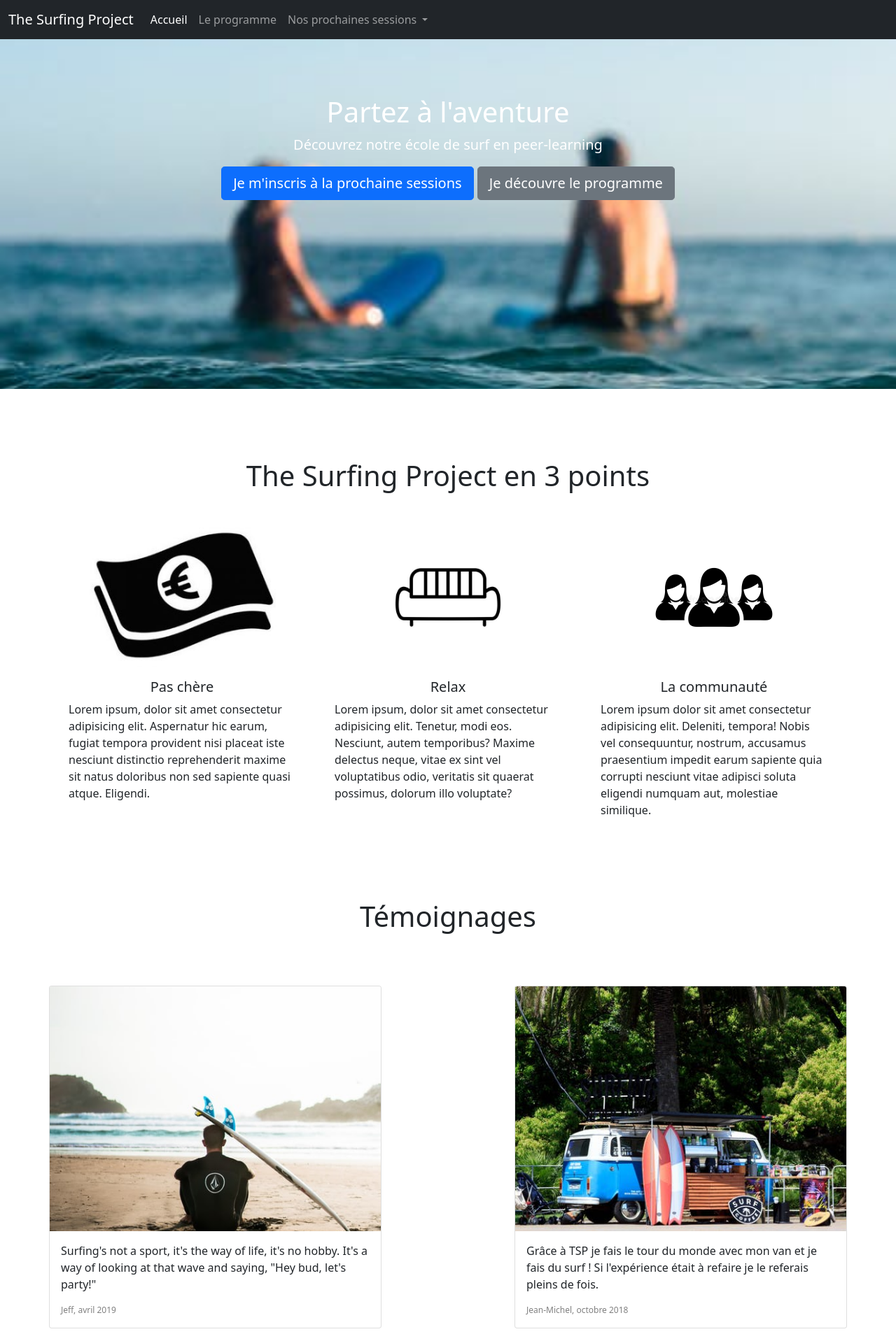
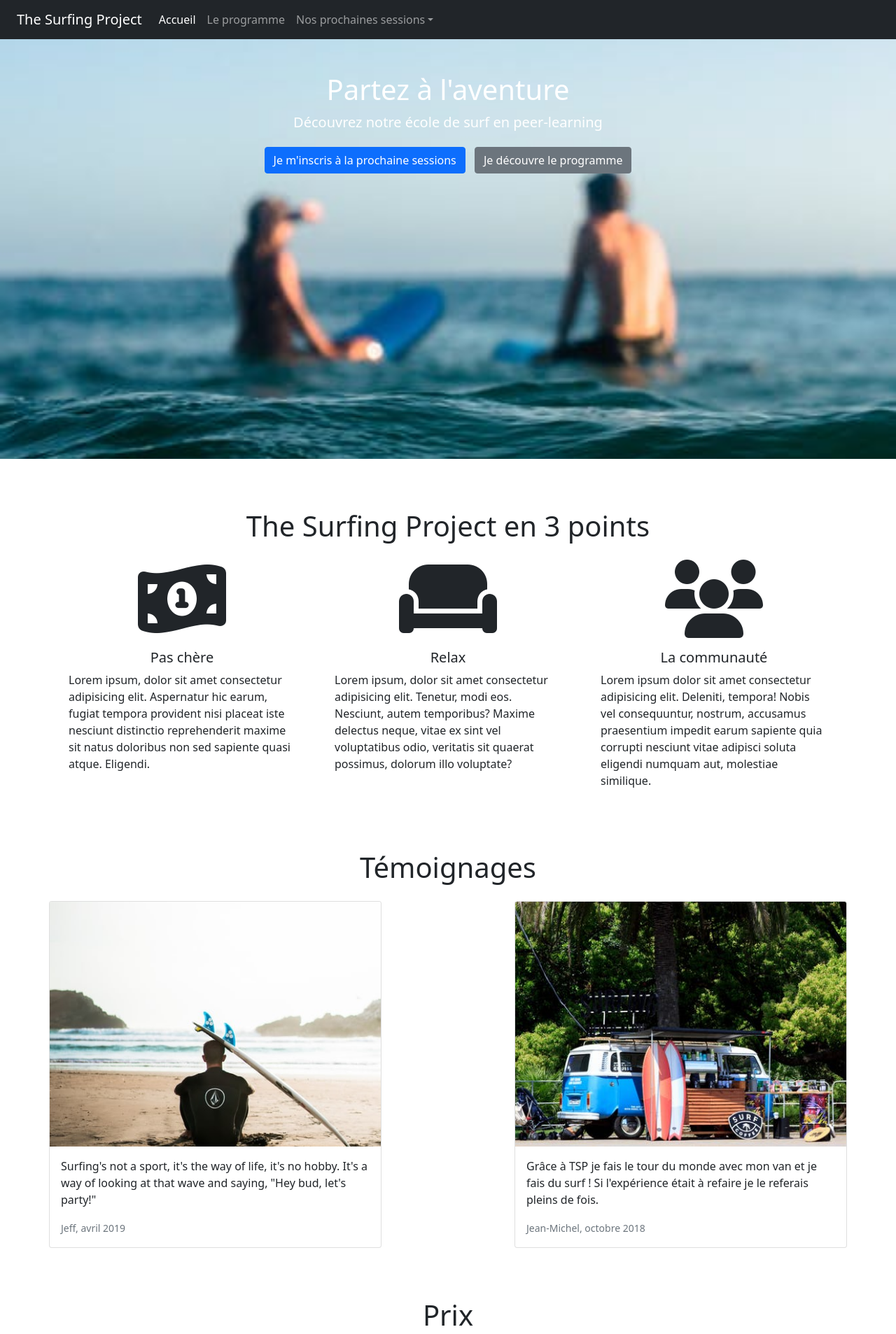
Before and after one commit to XabAyca/the_surfing_project, a plain HTML site: page index.html in a window 1280 px wide. Shown: the top 1907 px of the page at 70% size. Drawn offline with nearby package versions, Linux system fonts and the light colour scheme.

Commit message:
version final

```diff
--- a/index.html
+++ b/index.html
@@ -7,6 +7,8 @@
   <title>The Surfing Project</title>
   <!-- FAVICON -->
   <link rel='icon' href='img/icone_surf.jpg'>
+  <!-- Icônes -->
+  <script src="https://kit.fontawesome.com/b48a9297dd.js" crossorigin="anonymous"></script>
   <!-- css bootstrap -->
   <link href="https://cdn.jsdelivr.net/npm/bootstrap@5.0.0-beta3/dist/css/bootstrap.min.css" rel="stylesheet" integrity="sha384-eOJMYsd53ii+scO/bJGFsiCZc+5NDVN2yr8+0RDqr0Ql0h+rP48ckxlpbzKgwra6" crossorigin="anonymous">
   <!-- CSS -->
@@ -17,42 +19,47 @@
 
     <!-- header -->
     <div class='container-fluid bg-dark'>
-      <nav class="navbar navbar-expand-lg navbar-dark bg-dark">
+      <nav class="navbar navbar-expand-lg navbar-dark bg-dark" aria-label="Fifth navbar example">
+        <div class="container-fluid">
           <a class="navbar-brand" href="#">The Surfing Project</a>
+          <button class="navbar-toggler" type="button" data-bs-toggle="collapse" data-bs-target="#navbarsExample05" aria-controls="navbarsExample05" aria-expanded="false" aria-label="Toggle navigation">
+            <span class="navbar-toggler-icon"></span>
+          </button>
+
           <div class="collapse navbar-collapse" id="navbarsExample05">
-          <ul class="navbar-nav mr-auto">
-            <li class="nav-item active">
-              <a class="nav-link active" href="#">Accueil</a>
+            <ul class="navbar-nav me-auto mb-2 mb-lg-0">
+              <li class="nav-item">
+                <a class="nav-link active" aria-current="page" href="#">Accueil</a>
               </li>
               <li class="nav-item">
                 <a class="nav-link" href="#">Le programme</a>
               </li>
               <li class="nav-item dropdown">
-              <a class="nav-link dropdown-toggle" href="#" id="navbarScrollingDropdown" role="button" data-bs-toggle="dropdown" aria-expanded="false">
-                Nos prochaines sessions
-              </a>
-              <ul class="dropdown-menu bg-dark" aria-labelledby="navbarScrollingDropdown">
-                <li><a class="dropdown-item text-white" href="#">Dans 2 semaines</a></li>
-                <li><a class="dropdown-item text-white" href="#">Dans 3 semaines</a></li>
+                <a class="nav-link dropdown-toggle" href="#" id="dropdown05" data-bs-toggle="dropdown" >Nos prochaines sessions</a>
+                <ul class="dropdown-menu bg-dark" aria-labelledby="dropdown05">
+                  <li><a class="dropdown-item text-secondary" href="#">Semaine 52</a></li>
+                  <li><a class="dropdown-item text-secondary" href="#">Semaine 36</a></li>
                 </ul>
               </li>
             </ul>
           </div>
         </div>
+      </nav>
+    </div>
 
     <!-- Main -->
     <div class="jumbotron jumbotron-fluid surf1">
-      <div class='container text-center surf2'>
+      <div class='container-fluid text-center pt-5'>
         <h1 class="display-7 text-white">Partez à l'aventure</h1>
         <p class="lead text-white">Découvrez notre école de surf en peer-learning</p>
-        <p class="lead">
-          <a class="btn btn-primary btn-lg" href="#" role="button">Je m'inscris à la prochaine sessions</a>
-          <a class="btn btn-secondary btn-lg" href="#" role="button">Je découvre le programme</a>
+        <p class="lead ">
+          <a class="btn btn-primary m-1" href="#" role="button">Je m'inscris à la prochaine sessions</a>
+          <a class="btn btn-secondary m-1" href="#" role="button">Je découvre le programme</a>
         </p>
       </div>
     </div>
 
-    <div class='container-fluid onglet'>
+    <div class='container-fluid mt-5 mb-4 pt-4'>
       <h1 class='text-center'>
         The Surfing Project en 3 points
       </h1>
@@ -62,7 +69,7 @@
       <div class='row'>
 
         <div class="col-xs-12 col-sm-12 col-md-4 col-lg-4 text-center">
-          <img src="img/billet.jpg" class="card-img-top img1" alt="...">
+          <i class="fas fa-money-bill-wave-alt card-img-top fa-7x"></i>
           <div class="card-body">
             <h5 class="card-title text-center">Pas chère</h5>
             <p class="card-text text-lg-start">Lorem ipsum, dolor sit amet consectetur adipisicing elit. Aspernatur hic earum, fugiat tempora provident nisi placeat iste nesciunt distinctio reprehenderit maxime sit natus doloribus non sed sapiente quasi atque. Eligendi.</p>
@@ -71,7 +78,7 @@
 
 
         <div class="col-xs-12 col-sm-12 col-md-4 col-lg-4 text-center">
-          <img src="img/canape.jpg" class="card-img-top img1" alt="...">
+          <i class="fas fa-couch card-img-top fa-7x"></i>
           <div class="card-body">
             <h5 class="card-title text-center">Relax</h5>
             <p class="card-text text-lg-start">Lorem ipsum, dolor sit amet consectetur adipisicing elit. Tenetur, modi eos. Nesciunt, autem temporibus? Maxime delectus neque, vitae ex sint vel voluptatibus odio, veritatis sit quaerat possimus, dolorum illo voluptate?</p>
@@ -80,16 +87,17 @@
 
 
         <div class="col-xs-12 col-sm-12 col-md-4 col-lg-4 text-center">
-          <img src="img/com.jpg" class="card-img-top img1" alt="...">
+          <i class="fas fa-users card-img-top fa-7x"></i>
           <div class="card-body">
             <h5 class="card-title text-center">La communauté</h5>
             <p class="card-text text-lg-start">Lorem ipsum dolor sit amet consectetur adipisicing elit. Deleniti, tempora! Nobis vel consequuntur, nostrum, accusamus praesentium impedit earum sapiente quia corrupti nesciunt vitae adipisci soluta eligendi numquam aut, molestiae similique.</p>
           </div>
         </div>
+
       </div>
     </div>
 
-    <div class='container-fluid onglet'>
+    <div class='container-fluid mt-5 mb-4 pt-4'>
       <h1 class='text-center'>
         Témoignages
       </h1>
@@ -98,26 +106,26 @@
     <div class='container'>
       <div class='row d-flex justify-content-between'>
 
-        <div class="card col-xs-12 col-sm-12 col-md-5 col-lg-5 tem">
+        <div class="card col-xs-12 col-sm-12 col-md-5 col-lg-5 p-0">
           <img src="img/surfer_assis.jpg" class="card-img-top img2" alt="...">
           <div class='card-body'>
             <p class="card-text">Surfing's not a sport, it's the way of life, it's no hobby. It's a way of looking at that wave and saying, "Hey bud, let's party!"</p>
-            <p class='citation'>Jeff, avril 2019</p>
+            <small class='text-muted'>Jeff, avril 2019</small>
           </div>
         </div>
 
-        <div class="card col-xs-12 col-sm-12 col-md-5 col-lg-5 tem">
+        <div class="card col-xs-12 col-sm-12 col-md-5 col-lg-5 p-0 ">
           <img src="img/van.jpg" class="card-img-top img2" alt="...">
           <div class="card-body">
             <p class="card-text">Grâce à TSP je fais le tour du monde avec mon van et je fais du surf ! Si l'expérience était à refaire je le referais pleins de fois.</p>
-            <p class='citation'>Jean-Michel, octobre 2018</p>
+            <small class='text-muted'>Jean-Michel, octobre 2018</small>
           </div>
         </div>
 
       </div>
     </div>
 
-    <div class='container-fluid onglet'>
+    <div class='container-fluid mt-5 mb-4 pt-4'>
       <h1 class='text-center'>
         Prix
       </h1>
@@ -185,6 +193,7 @@
     </div>
 
   </div>
+
   <!-- JavaScript Bundle with Popper -->
 <script src="https://cdn.jsdelivr.net/npm/bootstrap@5.0.0-beta3/dist/js/bootstrap.bundle.min.js" integrity="sha384-JEW9xMcG8R+pH31jmWH6WWP0WintQrMb4s7ZOdauHnUtxwoG2vI5DkLtS3qm9Ekf" crossorigin="anonymous"></script>
 </body>
--- a/style.css
+++ b/style.css
@@ -2,28 +2,10 @@
   background: no-repeat url(img/surf1.jpg);
   background-size: cover;
   background-position: center;
-  height: 500px;
+  height: 600px;
   }
 
-  .surf2{
-    padding: 80px;
-  }
-
-  .img1{
-    height: 200px;
-    width: auto;
-  }
-
-  .onglet{
-    margin: 100px 0 50px 0;
-  }
-
-  .tem{
-    padding: 0;
-    margin-top: 25px;
-  }
-
-  .card img{
+.card img{
     height: 350px;
     width: auto;
   }
@@ -31,9 +13,3 @@
   .img2{
     object-fit: cover;
   }
-
-  .citation{
-    color: gray;
-    font-size: 12px;
-    margin: 0;
-  }
```
Lines whose indentation alone changed are shown as unchanged.
